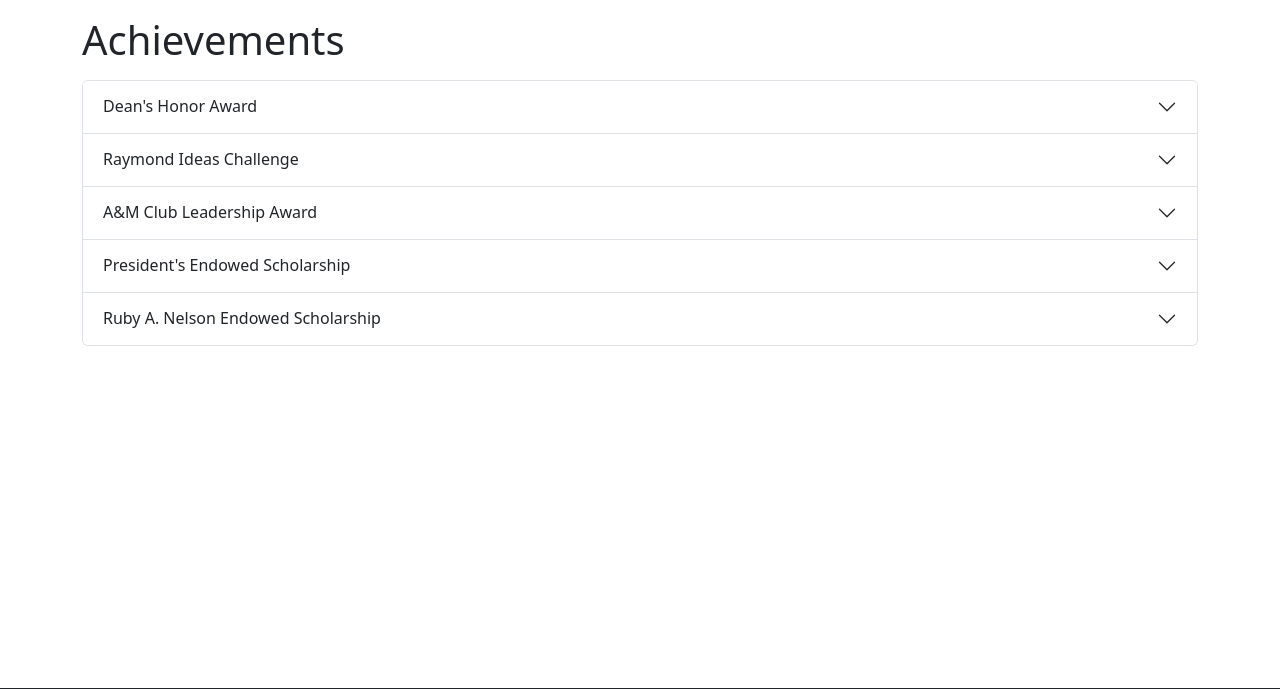
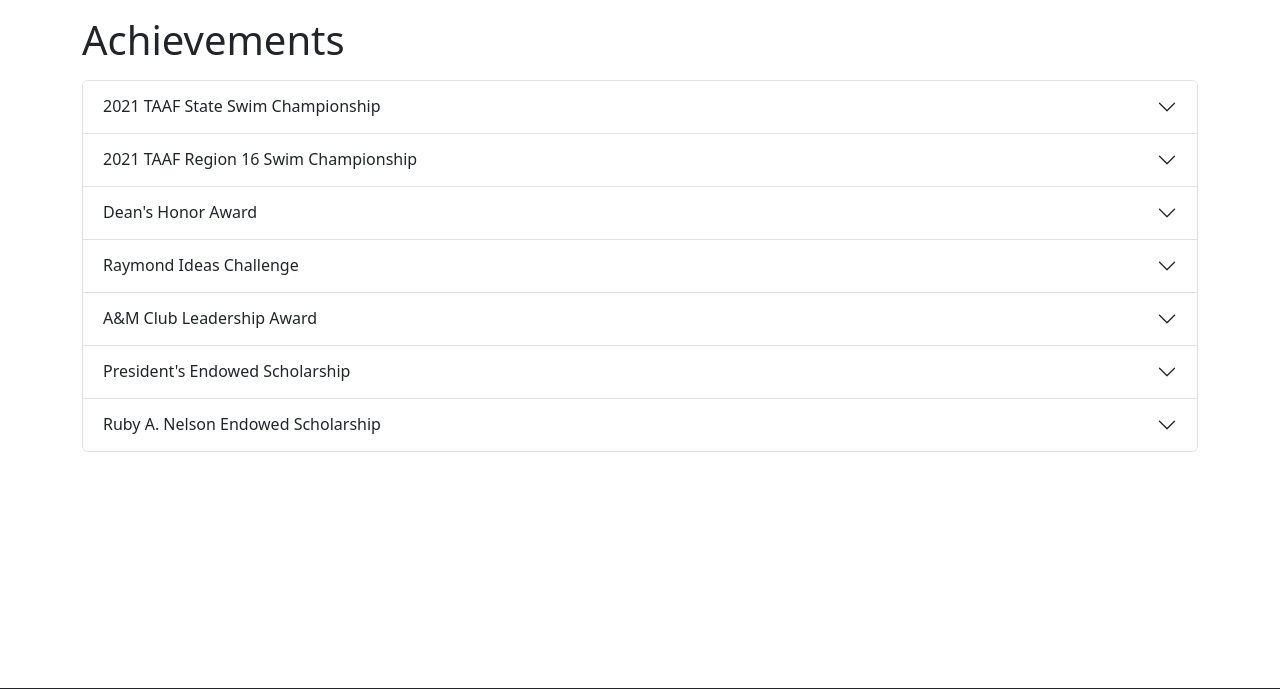
Before and after one commit to jainpranav1/personal_website, a Node server app: page /achievements in a window 1280 px wide. Shown: the part 56-745 px from the top of the page. Run offline with Node 20, Linux system fonts and the light colour scheme.

Commit message:
added swimming achievements

```diff
--- a/views/achievements.ejs
+++ b/views/achievements.ejs
@@ -22,7 +22,42 @@
             <h1>Achievements</h1>
             <div class="accordion mt-3" id="accordionExample">
                 <div class="accordion-item">
-                    <h2 class="accordion-header" id="headingFour">
+                    <h2 class="accordion-header" id="headingSeven">
+                        <button class="accordion-button collapsed shadow-none" type="button" data-bs-toggle="collapse"
+                            data-bs-target="#collapseSeven" aria-expanded="false" aria-controls="collapseSeven">
+                            2021 TAAF State Swim Championship
+                        </button>
+                    </h2>
+                    <div id="collapseSeven" class="accordion-collapse collapse" aria-labelledby="headingSeven"
+                        data-bs-parent="#accordionExample">
+                        <div class="accordion-body">
+                            <p><b>Issued by The Texas Amateur Athletic Federation : 7/31/21</b></p>
+                            <p>
+                                Placed 2nd in 200 Yard Free style, and qualified for the 2022 National swimming games.
+                            </p>
+                        </div>
+                    </div>
+                </div>
+                <div class="accordion-item">
+                    <h2 class="accordion-header" id="headingSix">
+                        <button class="accordion-button collapsed shadow-none" type="button" data-bs-toggle="collapse"
+                            data-bs-target="#collapseSix" aria-expanded="false" aria-controls="collapseSix">
+                            2021 TAAF Region 16 Swim Championship
+                        </button>
+                    </h2>
+                    <div id="collapseSix" class="accordion-collapse collapse" aria-labelledby="headingSix"
+                        data-bs-parent="#accordionExample">
+                        <div class="accordion-body">
+                            <p><b>Issued by The Texas Amateur Athletic Federation : 7/17/21</b></p>
+                            <p>
+                                I received 3 gold medals and 1 silver medal in the TAAF regional swimming competition,
+                                boys 18+ division.
+                            </p>
+                        </div>
+                    </div>
+                </div>
+                <div class="accordion-item">
+                    <h2 class="accordion-header" id="headingFive">
                         <button class="accordion-button collapsed shadow-none" type="button" data-bs-toggle="collapse"
                             data-bs-target="#collapseFive" aria-expanded="false" aria-controls="collapseFive">
                             Dean's Honor Award
```
